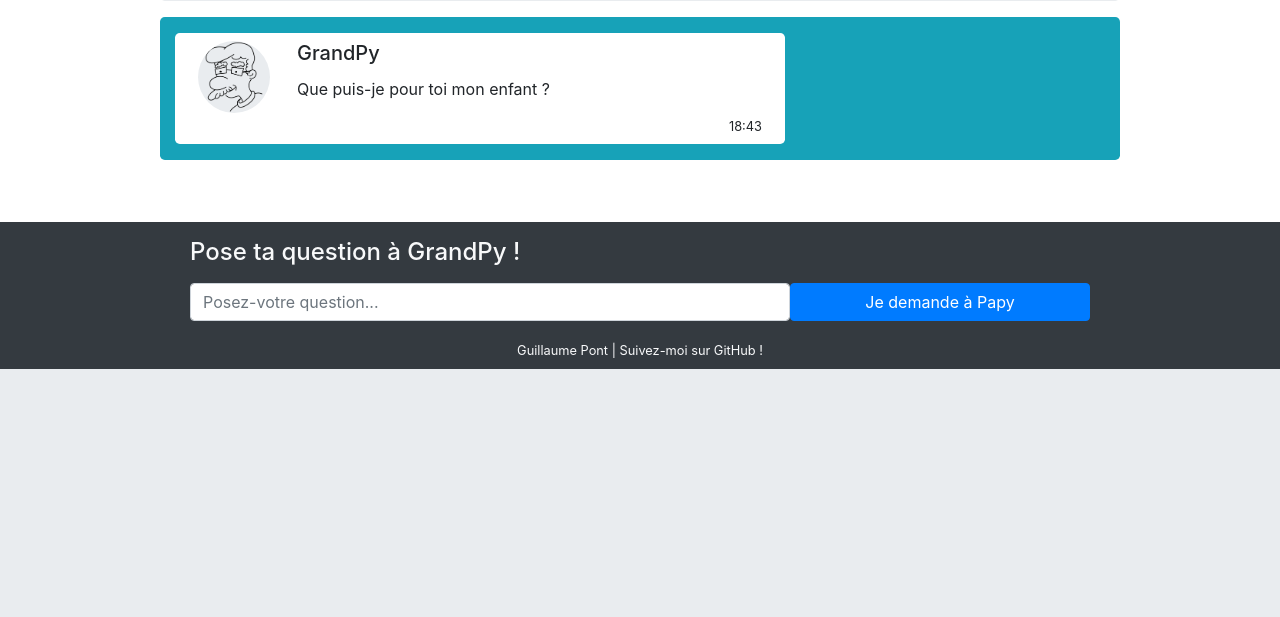
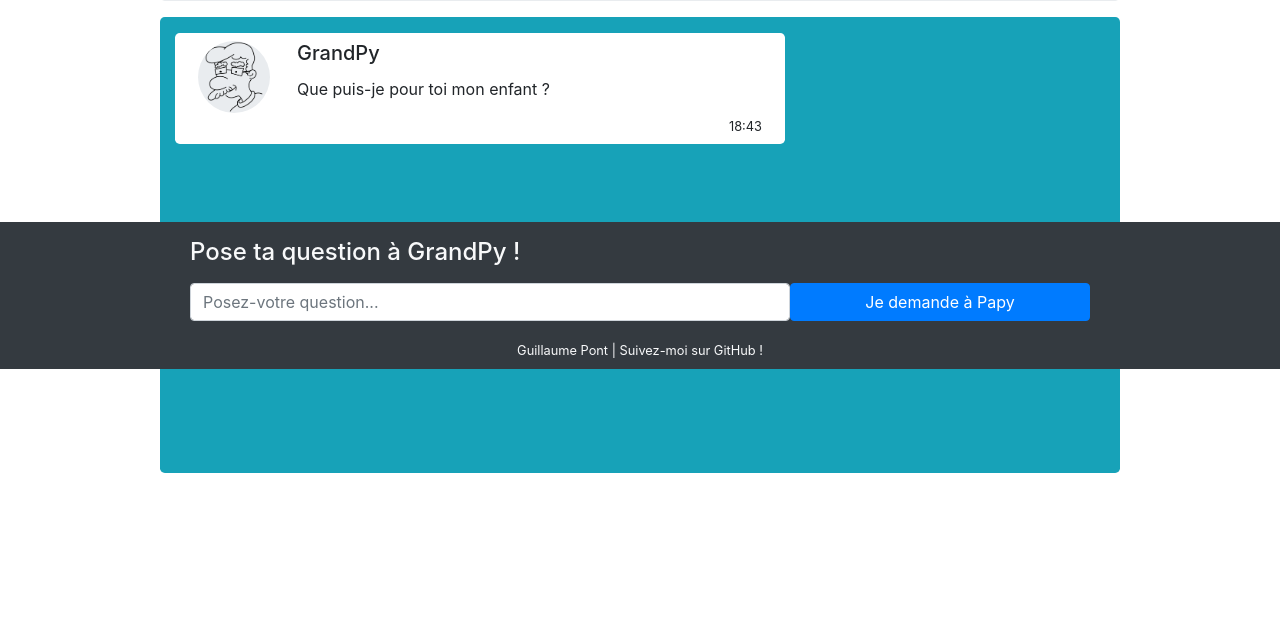
Before and after one commit to GuiThink/opc_projet7, a Flask app: page / in a window 1280 px wide. Shown: the part 431-1048 px from the top of the page. Before the commit the page ends 800 px from the top, so only its background shows below. Run offline with Flask 2, Linux system fonts and the light colour scheme; some libraries are stand-ins or nearby versions.

Commit message:
Updated files

```diff
--- a/bot_app/static/css/style.css
+++ b/bot_app/static/css/style.css
@@ -33,6 +33,10 @@
 
 
 /* CHAT BLOCK */
+
+#chat-wrapper {
+    height: 600px;
+}
 
 #chat-box {
     margin-bottom: 9rem;
@@ -101,7 +105,6 @@
 
 /* ANIMATIONS */
 
-
 /* LOADER */
 
 .loader {
@@ -128,3 +131,11 @@
   0% { transform: rotate(0deg); }
   100% { transform: rotate(360deg); }
 }
+
+
+/* SCROLL */
+
+.scroll {
+    height:100%;
+    overflow-y: scroll;
+}
--- a/bot_app/static/js/js.js
+++ b/bot_app/static/js/js.js
@@ -55,6 +55,7 @@ $(document).ready(function () {
                     "</div>").hide().fadeIn(500);
 
                 chatBox.append(newUserItem);
+                $('.scroll').animate({scrollTop: $('.scroll').get(0).scrollHeight}, 500);
             }
 
             event.preventDefault();
@@ -64,7 +65,7 @@ $(document).ready(function () {
     }
 
     function ajaxCall() {
-        $.post("/user-question"
+        $.post("/user-question", {question : 'test'}
         )
 
         .then(function (data) {
--- a/bot_app/templates/pages/index.html
+++ b/bot_app/templates/pages/index.html
@@ -21,7 +21,7 @@
                 </div>
             </div>
         </div>
-        <div class="row" id="chat-wrapper">
+        <div class="row scroll" id="chat-wrapper">
             <div class="col container bg-info" id="chat-box">
                 <div class="row bot-wrapper justify-content-start">
                     <div class="col-xs-12 col-md-8 col-lg-8">
```
